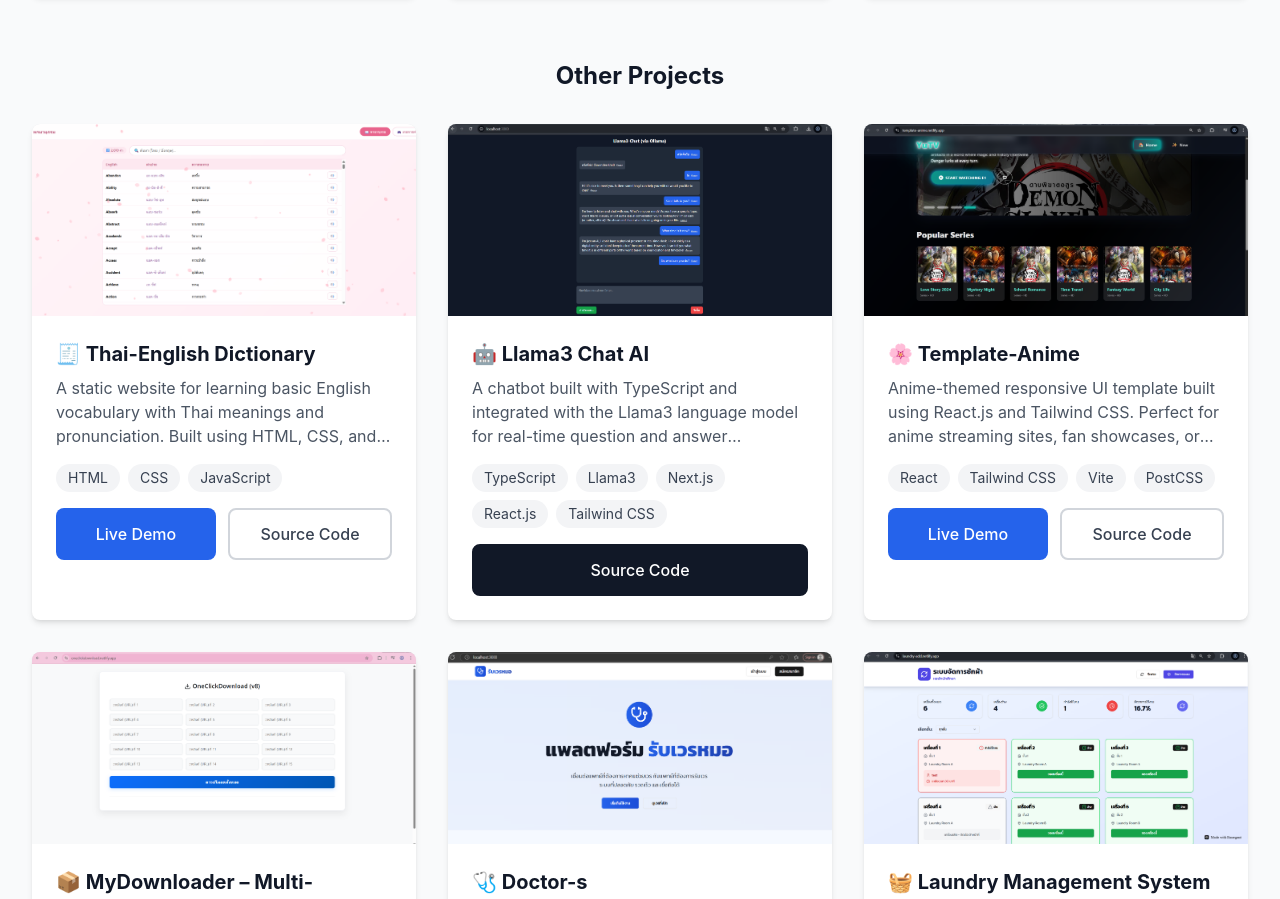
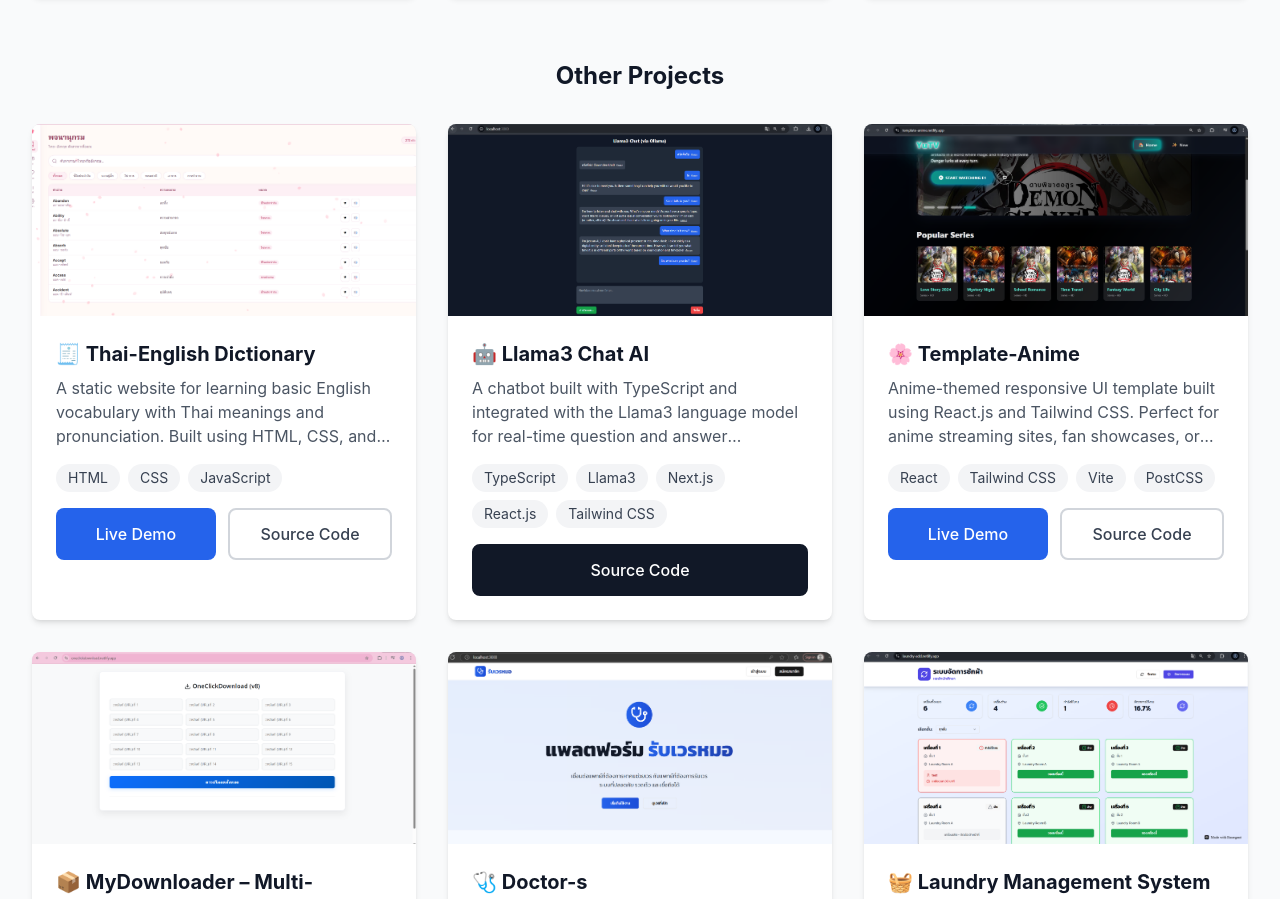
Before and after one commit to Foam-01/Portfolio, a React (Vite) app: page / in a window 1280 px wide. Shown: the part 3840-4739 px from the top of the page. Built offline with nearby package versions, Linux system fonts and the light colour scheme.

Commit message:
Refactor code structure for improved readability and maintainability

```diff
--- a/src/data/projects.ts
+++ b/src/data/projects.ts
@@ -144,7 +144,7 @@ export const projects: Project[] = [
     description:
       "A static website for learning basic English vocabulary with Thai meanings and pronunciation. Built using HTML, CSS, and JavaScript. Fully responsive and optimized for simplicity and speed.",
     technologies: ["HTML", "CSS", "JavaScript"],
-    imageUrl: "/images/inventory23.png",
+    imageUrl: "/images/inventory28.png",
     liveUrl: "https://thai-english-dictionary.netlify.app/",
     githubUrl:
       "https://github.com/Foam-01/Thai-English-Dictionary?tab=readme-ov-file",
```
Also changed, not shown: public/images/inventory28.png (added).
